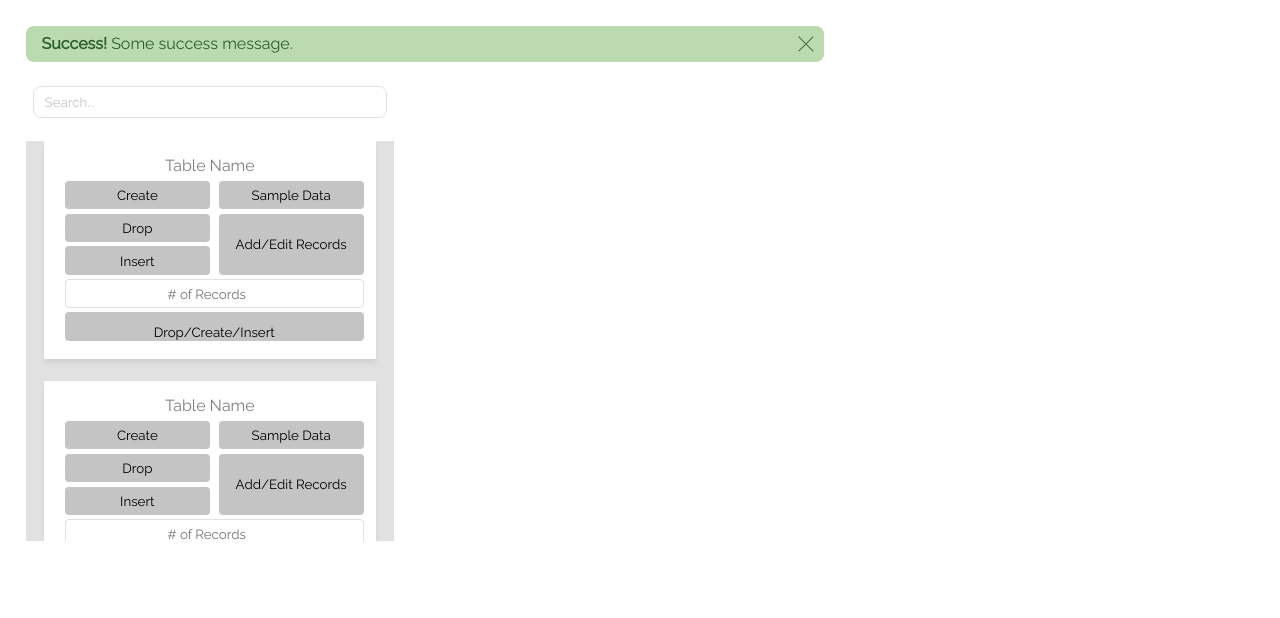
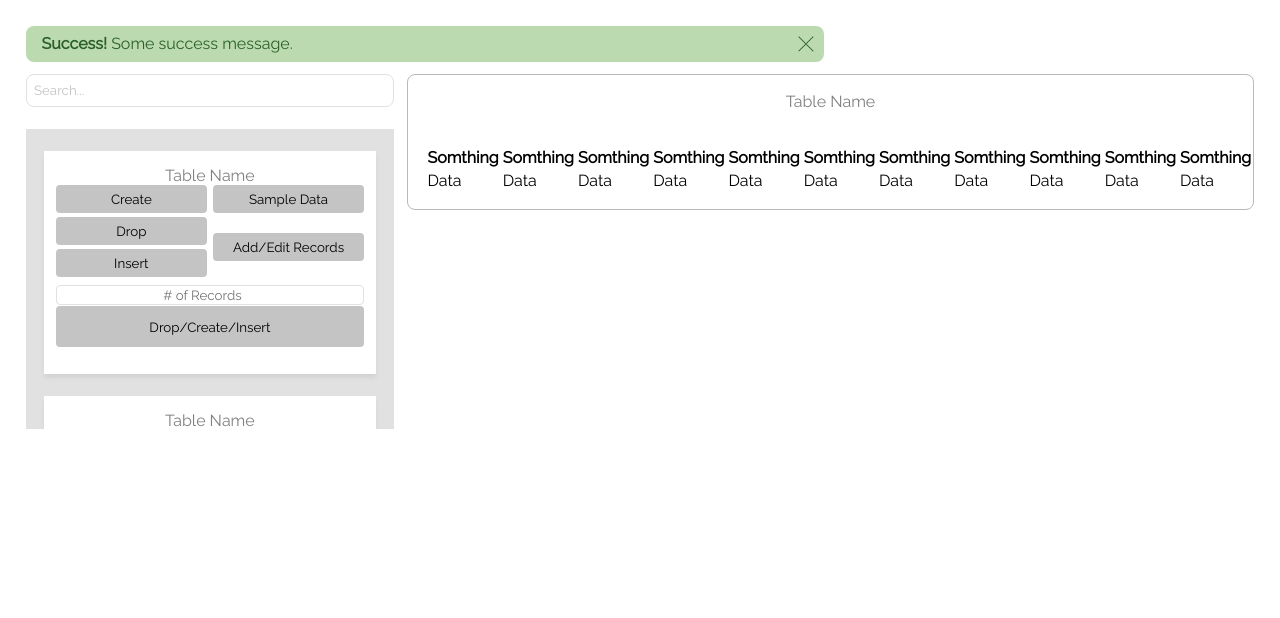
Before and after one commit to RussellMoore1987/open-source-project, a PHP site: page /open_source_project/private/layouts/devtoolkit/devtoolkit.layout.php in a window 1280 px wide. Shown: the top 618 px of the page. Run offline with PHP 8.4, Linux system fonts and the light colour scheme.

Commit message:
More page building and styling. Adding the table.

```diff
--- a/private/layouts/devtoolkit/devtoolkit.layout.php
+++ b/private/layouts/devtoolkit/devtoolkit.layout.php
@@ -17,7 +17,7 @@
 
 <body>
 
-    <section class="messages">
+    <section class="messages-section">
         <div class="message">
             <div class="message-text"><b>Success!</b> Some success message.</div>
             <div class="close-icon-container">
@@ -26,7 +26,8 @@
         </div>
     </section>
 
-    <section class="list-forms">
+    <div class="main">
+        <section class="list-forms-section">
             <div class="search-container">
                 <input class="search" type="text" placeholder="Search...">
             </div>
@@ -69,11 +70,52 @@
                 </div>
             </div>
             <div class="main-card-container">
+                <div class="main-card">
+
+                </div>
             </div>
         </section>
 
-    <section class="table">
+        <section class="table-section">
+            <div class="table-container">
+                <div class="table-title">Table Name</div>
+                <table>
+                    <tr>
+                        <th>Somthing</th>
+                        <th>Somthing</th>
+                        <th>Somthing</th>
+                        <th>Somthing</th>
+                        <th>Somthing</th>
+                        <th>Somthing</th>
+                        <th>Somthing</th>
+                        <th>Somthing</th>
+                        <th>Somthing</th>
+                        <th>Somthing</th>
+                        <th>Somthing</th>
+                        <th>Somthing</th>
+                        <th>Somthing</th>
+                        <th>Somthing</th>
+                    </tr>
+                    <tr>
+                        <td>Data</td>
+                        <td>Data</td>
+                        <td>Data</td>
+                        <td>Data</td>
+                        <td>Data</td>
+                        <td>Data</td>
+                        <td>Data</td>
+                        <td>Data</td>
+                        <td>Data</td>
+                        <td>Data</td>
+                        <td>Data</td>
+                        <td>Data</td>
+                        <td>Data</td>
+                    </tr>
+                </table>
+            </div>
+            <div class="pagination-container"></div>
         </section>
+    </div>
 
   <script src="devtoolkitjavascript.js"></script>
 </body>
--- a/private/layouts/devtoolkit/devtoolkitstyles.css
+++ b/private/layouts/devtoolkit/devtoolkitstyles.css
@@ -7,6 +7,7 @@
 Dark Green Wording: #2A5F2B
 Light Green Fill: #BCDAB0
 Light Blue Fill: #61CDFE
+Light Grey Border: #BAB8B8
 Lightest Grey Fill: #E1E1E1
 Lighter Grey Fill: #C4C4C4
 Light Grey Wording: #7F7F7F
@@ -16,7 +17,7 @@ Light Shadow: #383838
 
 */
 
-/* Global Styles */
+/* ---- Global Styles ---- */
 * {
     box-sizing: border-box;
     margin: 0;
@@ -28,9 +29,9 @@ body {
     margin: 2%;
 }
 
-/* Messages Styles */
-.messages {
-    padding-bottom: 2%;
+/* ---- Messages Styles ---- */
+.messages-section {
+    padding-bottom: 1%;
 }
 
 .message {
@@ -62,22 +63,27 @@ body {
     width: 100%;
 }
 
-/* List Forms Styles */
-.list-forms {
-    width: 30%;
+/* ---- Main body styles ---- */
+.main {
+    display: grid;
+    grid-template-columns: 30% 69%;
+    grid-column-gap: 1%;
+}
+
+/* ---- List Forms Styles ---- */
+.list-forms-section {
+    width: 100%;
 }
 
 .search-container {
     width: 100%;
     min-height: 55px;
     box-shadow: 0 8px 4px -4px #E1E1E1;
-    padding: 0 2%;
 }
 
 .search {
     width: 100%;
     padding: 2%;
-    padding-left: 3%;
     border-style: solid;
     border-radius: 8px;
     border-width: 1.5px;
@@ -96,29 +102,28 @@ body {
     flex-direction: column;
     justify-content: space-around;
     align-items: center;
-    min-height: 400px;
-    max-height: 400px;
     overflow-y: scroll;
     z-index: -1;
-    margin-bottom: 6%;
+    /* Temp height, replace with min and max */
+    height: 300px;
 }
 
-/* TODO: Move scrollbar rules to global styles */
-.card-container::-webkit-scrollbar {
+/* Scroll for card container */
+.card-container:hover::-webkit-scrollbar-thumb {
+    background: #7E7E7E;
+}
+
+.card-container::-webkit-scrollbar-thumb {
     background: #C4C4C4;
     border-radius: 60px;
 }
 
-.card-container::-webkit-scrollbar-button {
+.card-container::-webkit-scrollbar {
     display: hidden;
 }
 
-.card-container::-webkit-scrollbar-track {
+.card-container::-webkit-scrollbar-button {
     display: hidden;
-}
-
-.card-container::-webkit-scrollbar:hover {
-    background: #7E7E7E;
 }
 
 .card {
@@ -126,25 +131,30 @@ body {
     background-color: white;
     text-align: center;
     padding: 4%;
-    padding-bottom: 8%;
+    padding-bottom: 12%;
     margin-bottom: 6%;
     color: #7F7F7F;
     box-shadow: 0 4px 4px lightgray;
+}
+
+.card:nth-child(1) {
+    margin-top: 6%;
 }
 
 .buttons-container {
     display: grid;
     grid-template-columns: 50% 50%;
     grid-template-rows: 20% 20% 20% 20% 20%;
-    grid-row-gap: 3%;
-    grid-column-gap: 3%;
+    grid-row-gap: 2%;
+    grid-column-gap: 2%;
+    justify-content: center;
+    align-items: center;
     grid-template-areas:
     "create sample"
     "drop edit"
     "insert edit"
     "input input"
     "all all";
-    padding: 2%;
 }
 
 .buttons-container button {
@@ -170,10 +180,14 @@ body {
 
 .edit-button {
     grid-area: edit;
+    justify-self: auto;
+    align-self: auto;
 }
 
 .insert-button {
     grid-area: insert;
+    justify-self: auto;
+    align-self: auto;
 }
 
 .number-records {
@@ -191,4 +205,24 @@ body {
     padding: 2% 2%;
 }
 
-/* Table Forms Styles */
+/* ---- Table Forms Styles ---- */
+.table-section {
+    width: 100%;
+}
+
+.table-container {
+    border: 1px solid #BAB8B8;
+    border-radius: 8px;
+    overflow: scroll;
+}
+
+.table-title {
+    width: 100%;
+    text-align: center;
+    padding: 2%;
+    color: #7F7F7F;
+}
+
+.table-container table {
+    margin: 2%;
+}
```
Lines whose indentation alone changed are shown as unchanged.
